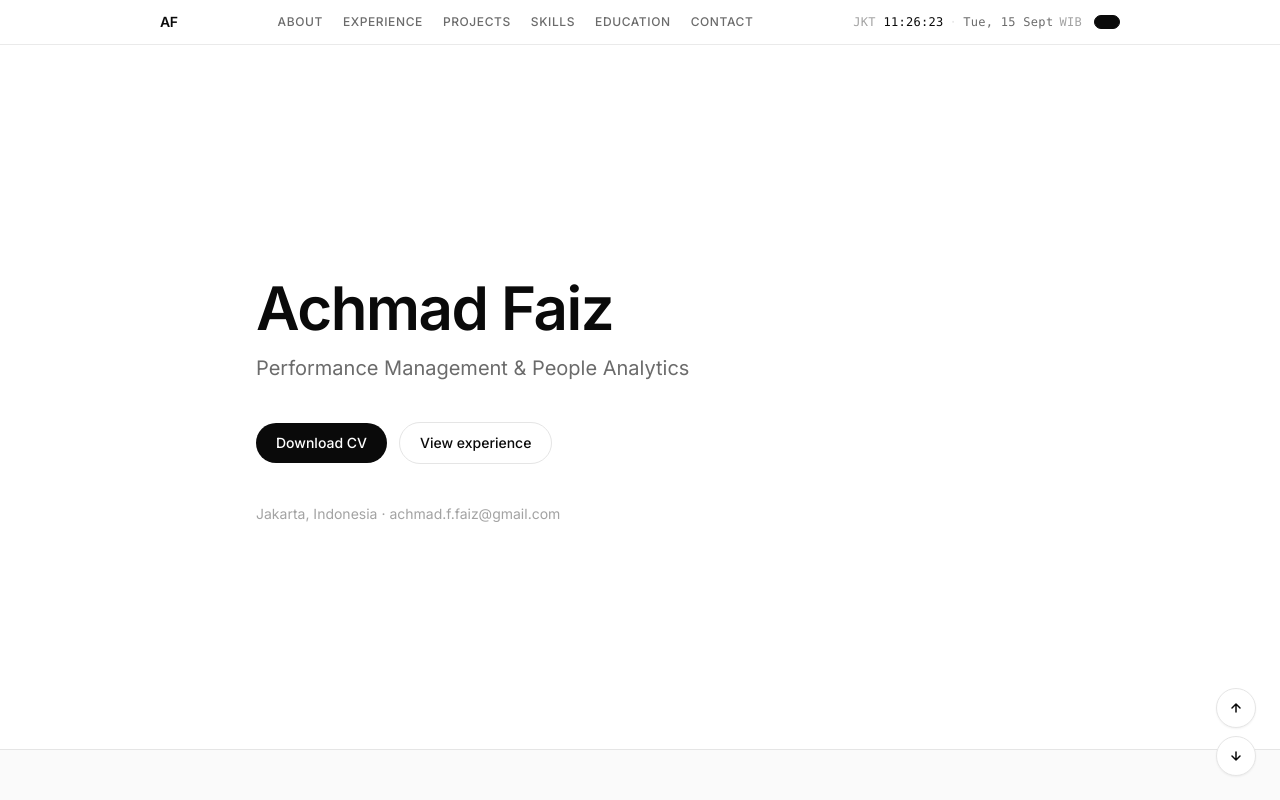
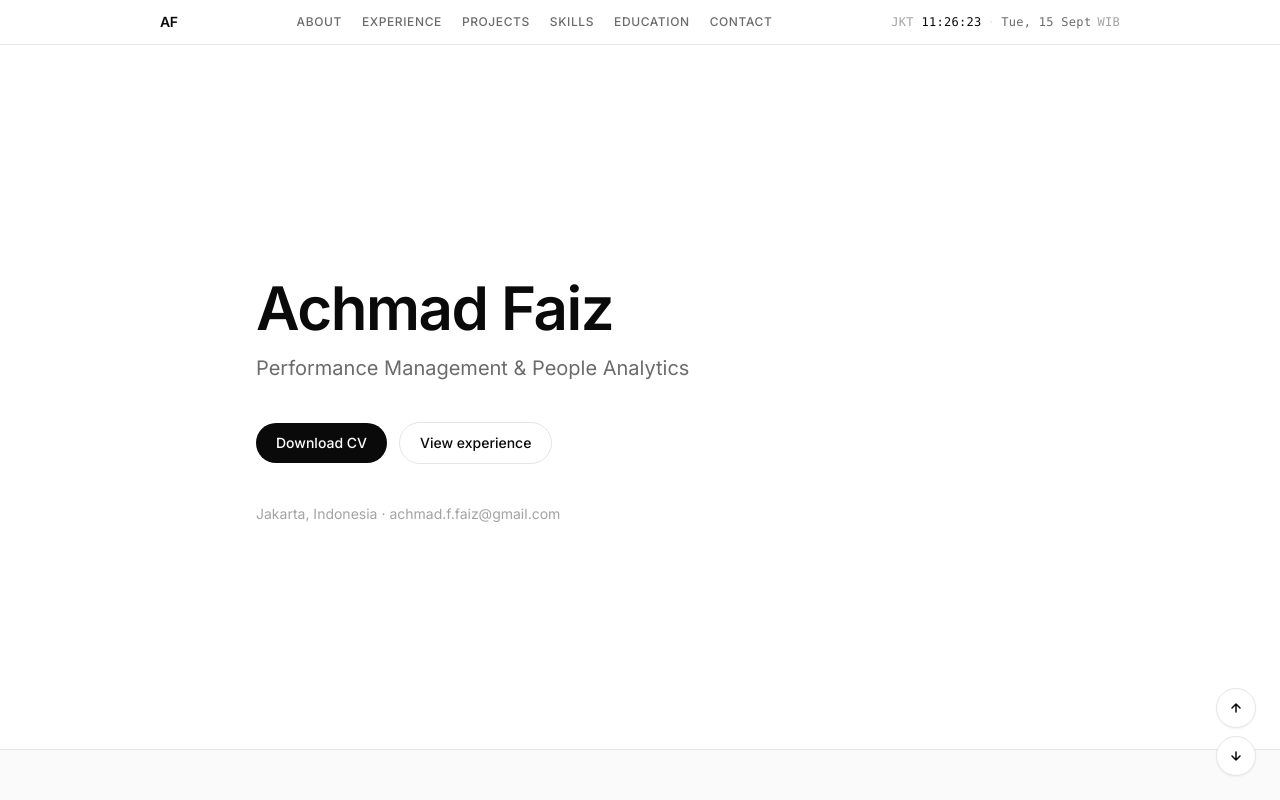
Before and after one commit to achmadfaiz1/new-porto-repo, a React (Vite) app: page / in a window 1280 px wide. Shown: the top 800 px of the page. Built offline with nearby package versions, Linux system fonts and the light colour scheme.

Commit message:
Update App.tsx

```diff
--- a/src/App.tsx
+++ b/src/App.tsx
@@ -40,12 +40,6 @@ function Nav() {
         </nav>
         <div className="flex items-center gap-3">
           <JakartaClock />
-          <a
-            href={PROFILE.cvPath}
-            download
-            className="hidden rounded-full border border-ink bg-ink px-3 py-1.5 text-xs font-medium text-white transition hover:bg-graphite sm:inline-block"
-          >
-          </a>
         </div>
       </div>
     </header>
```
